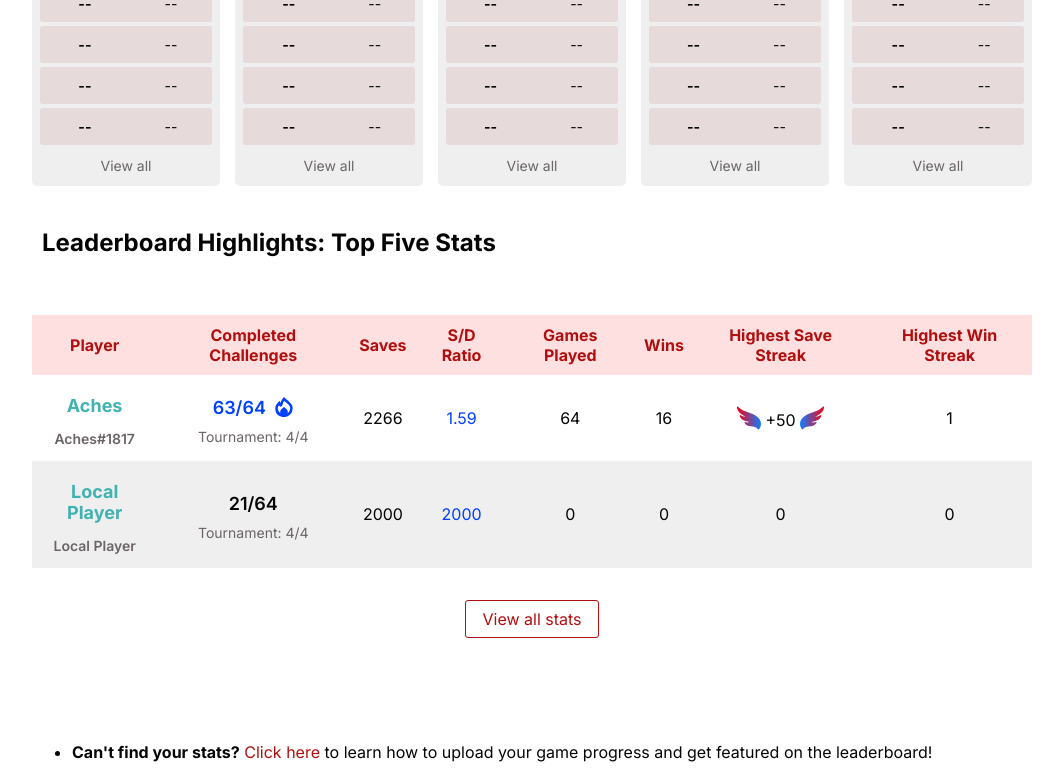
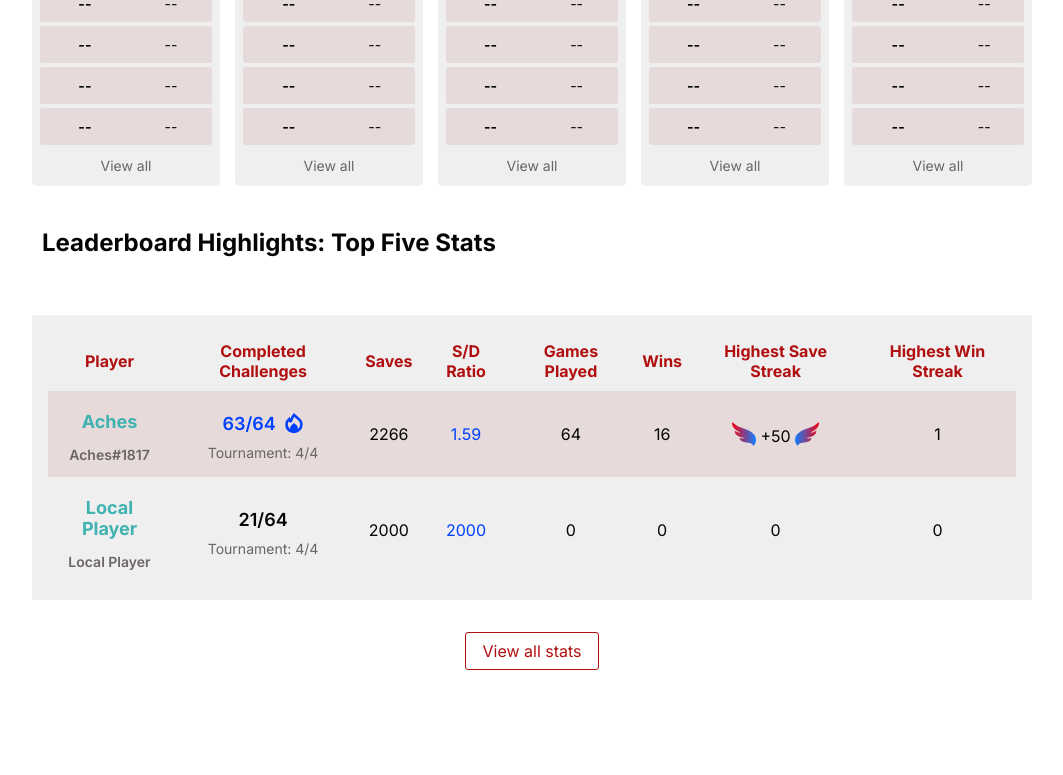
Before and after one commit to melisa-abuin/rkr-w3, a Next.js app: page /leaderboard in a window 1280 px wide. Shown: the part 1082-1857 px from the top of the page, without its empty margins (108-1171 px from the left). Built offline with nearby package versions, Linux system fonts and the light colour scheme; no server answers.

Commit message:
feature #163: add new look and feel for table

```diff
--- a/components/columnCards/styled.ts
+++ b/components/columnCards/styled.ts
@@ -50,7 +50,7 @@ export const Table = styled.table`
 `
 
 export const Td = styled.td`
-  background-color: ${({ theme }) => theme.background.highlightTertiary};
+  background-color: ${({ theme }) => theme.background.highlightPrimary};
   color: ${({ theme }) => theme.text.primary};
   padding: 10px;
   position: relative;
--- a/components/table/styled.ts
+++ b/components/table/styled.ts
@@ -17,10 +17,13 @@ export const Container = styled.section`
 export const StyledTable = styled.table`
   max-width: 1000px;
   width: 100%;
-  border-collapse: collapse;
+  border-collapse: separate;
+  background-color: ${({ theme }) => theme.background.quaternary};
+  border-spacing: 0;
 
-  & tr:nth-child(even) {
-    background-color: ${({ theme }) => theme.background.quaternary};
+  padding: 16px;
+  & tr:nth-child(odd) {
+    background-color: ${({ theme }) => theme.background.highlightPrimary};
   }
 
   caption {
@@ -34,19 +37,18 @@ export const StyledTh = styled.th<{
   hasActions: boolean
   highlighted: boolean
 }>`
-  background-color: ${({ highlighted, theme }) =>
-    highlighted ? theme.background.highlightPrimary : 'inherit'};
+  border-bottom: ${({ highlighted, theme }) =>
+    highlighted ? `1px solid ${theme.text.tertiary}` : 'none'};
+  background-color: ${({ theme }) => theme.background.quaternary};
+  cursor: ${({ hasActions }) => (hasActions ? 'pointer' : 'auto')};
+  font-weight: var(--font-weight-bold);
   padding: 10px;
-  font-weight: var(--font-weight-bold);
   text-align: center;
-
-  cursor: ${({ hasActions }) => (hasActions ? 'pointer' : 'auto')};
   transition: background-color 1s;
 `
 
 export const StyledTr = styled.tr`
   border: none;
-  background-color: ${({ theme }) => theme.background.tertiary};
   color: ${({ theme }) => theme.text.tertiary};
   border-radius: 10px;
 `
@@ -57,7 +59,7 @@ export const StyledTd = styled.td<{
 }>`
   background-color: ${({ highlighted, theme, index = 0 }) =>
     highlighted
-      ? index % 2 === 0
+      ? index % 2 !== 0
         ? theme.background.highlightSecondary
         : theme.background.highlightTertiary
       : 'inherit'};
--- a/theme/dark/index.ts
+++ b/theme/dark/index.ts
@@ -1,33 +1,35 @@
 const darkTheme = {
   name: 'dark' as const,
   color: {
-    primary: '#B24141',
-    secondary: '#41B2B2',
-    tertiary: '#441111',
     black: '#000000',
     green: '#2abf59',
+    patrioticTendrilsExternal: '#c22513',
+    patrioticTendrilsInternal: '#3f4fe0',
+    primary: '#B24141',
+    redLightningExternal: '#f77b6d',
+    redLightningInternal: '#c22513',
+    secondary: '#41B2B2',
+    teal: '#16b7c9',
+    tertiary: '#441111',
     yellow: '#cfd324',
-    teal: '#16b7c9',
-    redLightningInternal: '#c22513',
-    redLightningExternal: '#f77b6d',
-    patrioticTendrilsInternal: '#3f4fe0',
-    patrioticTendrilsExternal: '#c22513',
   },
   background: {
-    primary: '#170d0d',
+    highlightPrimary: '#3f3030',
+    highlightSecondary: '#2d1c1c',
+    highlightTertiary: '#4d3232',
+    primary: '#130f0f',
+    quaternary: '#2b2222',
     secondary: '#1a4747',
     tertiary: '#391313',
-    quaternary: '#2b2222',
-    highlightPrimary: '#471212',
-    highlightSecondary: '#2d1c1c',
-    highlightTertiary: '#3f3030',
   },
   text: {
+    black: '#000000',
+    brandPrimary: '#B24141',
+    brandSecondary: '#41B2B2',
+    highlight: '#7cd9d9',
     primary: '#e6edf3',
     secondary: '#9c9a9a',
-    highlight: '#7cd9d9',
     tertiary: '#d36e6e',
-    black: '#000000',
     white: '#e6edf3',
   },
   shadow: {
--- a/theme/light/index.ts
+++ b/theme/light/index.ts
@@ -1,33 +1,35 @@
 const lightTheme = {
   name: 'light' as const,
   color: {
-    primary: '#B24141',
-    secondary: '#41B2B2',
-    tertiary: '#441111',
     black: '#000000',
     green: '#0040ff',
+    patrioticTendrilsExternal: '#f7020f',
+    patrioticTendrilsInternal: '#127dff',
+    primary: '#B24141',
+    redLightningExternal: '#e39a59',
+    redLightningInternal: '#f7020f',
+    secondary: '#41B2B2',
+    teal: '#01c5db',
+    tertiary: '#441111',
     yellow: '#ff6c00',
-    teal: '#01c5db',
-    redLightningInternal: '#f7020f',
-    redLightningExternal: '#e39a59',
-    patrioticTendrilsInternal: '#127dff',
-    patrioticTendrilsExternal: '#f7020f',
   },
   background: {
+    highlightPrimary: '#e6dada',
+    highlightSecondary: '#f7f7f7',
+    highlightTertiary: '#f2eaea',
     primary: '#FFFFFF',
+    quaternary: '#efefef',
     secondary: '#b1e2e2',
     tertiary: '#ffe0e0',
-    quaternary: '#efefef',
-    highlightPrimary: '#f5a4a4',
-    highlightSecondary: '#f7f7f7',
-    highlightTertiary: '#e6dada',
   },
   text: {
+    black: '#000000',
+    brandPrimary: '#B24141',
+    brandSecondary: '#41B2B2',
+    highlight: '#37e5e5',
     primary: '#050505',
     secondary: '#6b6565',
-    highlight: '#37e5e5',
     tertiary: '#b10f0f',
-    black: '#000000',
     white: '#FFFFFF',
   },
   shadow: {
```
